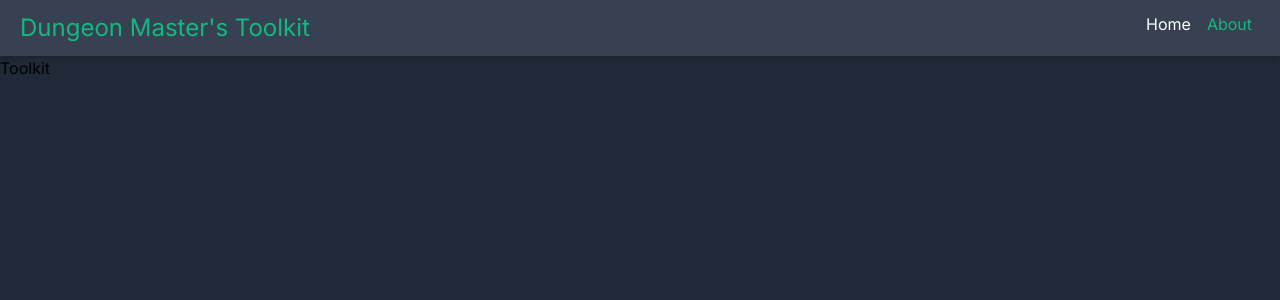
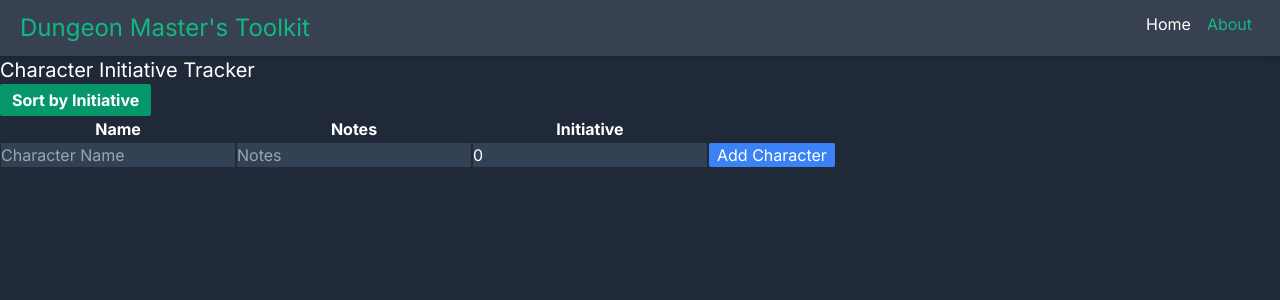
Before and after one commit to AyyyStew/DungeonMasterToolKit, a Next.js app: page / in a window 1280 px wide. Shown: the top 300 px of the page. Built offline with nearby package versions, Linux system fonts and the light colour scheme.

Commit message:
added basic initiative tracker

```diff
--- /dev/null
+++ b/src/app/components/InitiativeTracker.tsx
@@ -0,0 +1,96 @@
+"use client";
+
+import React from "react";
+
+interface Character {
+  initiative: number;
+  name: string;
+  notes: string;
+}
+
+export default function InitiativeTracker() {
+  const [characters, setCharacters] = React.useState<Character[]>([]);
+  const [name, setName] = React.useState("");
+  const [notes, setNotes] = React.useState("");
+  const [initiative, setInitiative] = React.useState<number>(0);
+  const [isSorted, setIsSorted] = React.useState<boolean>(false);
+
+  const handleAddCharacter = () => {
+    setCharacters([...characters, { initiative, name, notes }]);
+    setName("");
+    setInitiative(0);
+    setNotes("");
+  };
+
+  const handleSortCharacters = () => {
+    const sortedCharacters = [...characters].sort(
+      (a, b) => b.initiative - a.initiative,
+    );
+    setCharacters(sortedCharacters);
+    setIsSorted(true);
+  };
+
+  return (
+    <section>
+      <h2 className="text-xl text-white">Character Initiative Tracker</h2>
+      <button
+        className="rounded-sm bg-emerald-600 px-3 py-1 font-bold text-white hover:bg-emerald-700"
+        onClick={handleSortCharacters}
+      >
+        Sort by Initiative
+      </button>
+      <table className="table text-white">
+        <thead>
+          <tr>
+            <th>Name</th>
+            <th>Notes</th>
+            <th>Initiative</th>
+          </tr>
+        </thead>
+        <tbody>
+          {characters.map((character, index) => (
+            <tr key={index}>
+              <td>{character.name}</td>
+              <td>{character.notes}</td>
+              <td>{character.initiative}</td>
+            </tr>
+          ))}
+          <tr>
+            <td>
+              <input
+                type="text"
+                placeholder="Character Name"
+                value={name}
+                onChange={(e) => setName(e.target.value)}
+              />
+            </td>
+            <td>
+              <input
+                type="text"
+                placeholder="Notes"
+                value={notes}
+                onChange={(e) => setNotes(e.target.value)}
+              />
+            </td>
+            <td>
+              <input
+                type="number"
+                placeholder="Initiative"
+                value={initiative}
+                onChange={(e) => setInitiative(Number(e.target.value))}
+              />
+            </td>
+            <td className="flex flex-row">
+              <button
+                className="rounded-sm bg-blue-500 px-2 text-white hover:bg-blue-700"
+                onClick={handleAddCharacter}
+              >
+                Add Character
+              </button>
+            </td>
+          </tr>
+        </tbody>
+      </table>
+    </section>
+  );
+}
--- a/src/app/components/Toolkit.tsx
+++ b/src/app/components/Toolkit.tsx
@@ -1,3 +1,9 @@
+import InitiativeTracker from "./InitiativeTracker";
+
 export default function Toolkit() {
-  return <div>Toolkit</div>;
+  return (
+    <div>
+      <InitiativeTracker></InitiativeTracker>
+    </div>
+  );
 }
--- a/src/app/globals.css
+++ b/src/app/globals.css
@@ -2,32 +2,12 @@
 @tailwind components;
 @tailwind utilities;
 
-/* :root {
-  --foreground-rgb: 0, 0, 0;
-  --background-start-rgb: 214, 219, 220;
-  --background-end-rgb: 255, 255, 255;
-}
+@layer base{
+  input{
+    @apply bg-slate-700;
+  }
 
-@media (prefers-color-scheme: dark) {
-  :root {
-    --foreground-rgb: 255, 255, 255;
-    --background-start-rgb: 0, 0, 0;
-    --background-end-rgb: 0, 0, 0;
+  table{
+    @apply border-spacing-2
   }
 }
-
-body {
-  color: rgb(var(--foreground-rgb));
-  background: linear-gradient(
-      to bottom,
-      transparent,
-      rgb(var(--background-end-rgb))
-    )
-    rgb(var(--background-start-rgb));
-} */
-
-@layer utilities {
-  .text-balance {
-    text-wrap: balance;
-  }
-}
```
Also changed, not shown: src/app/components/DiceRoller.tsx (added).
